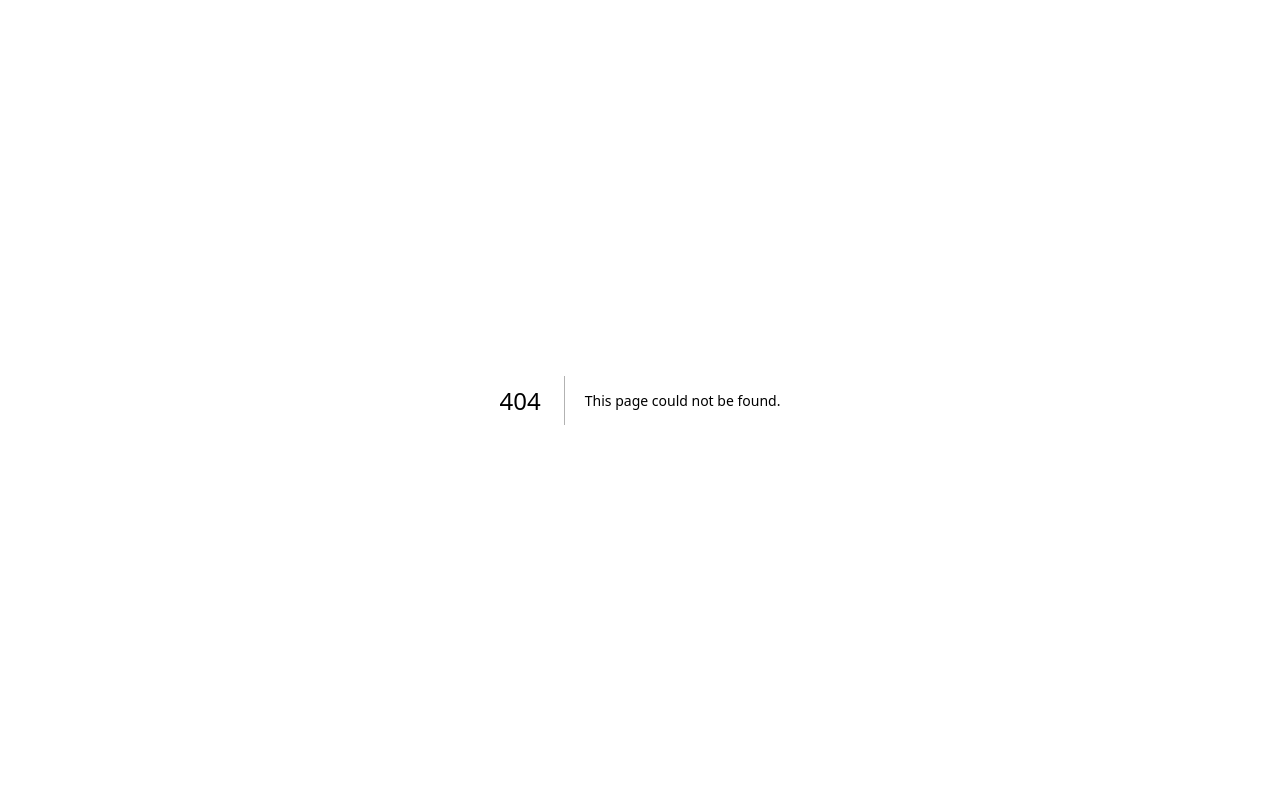
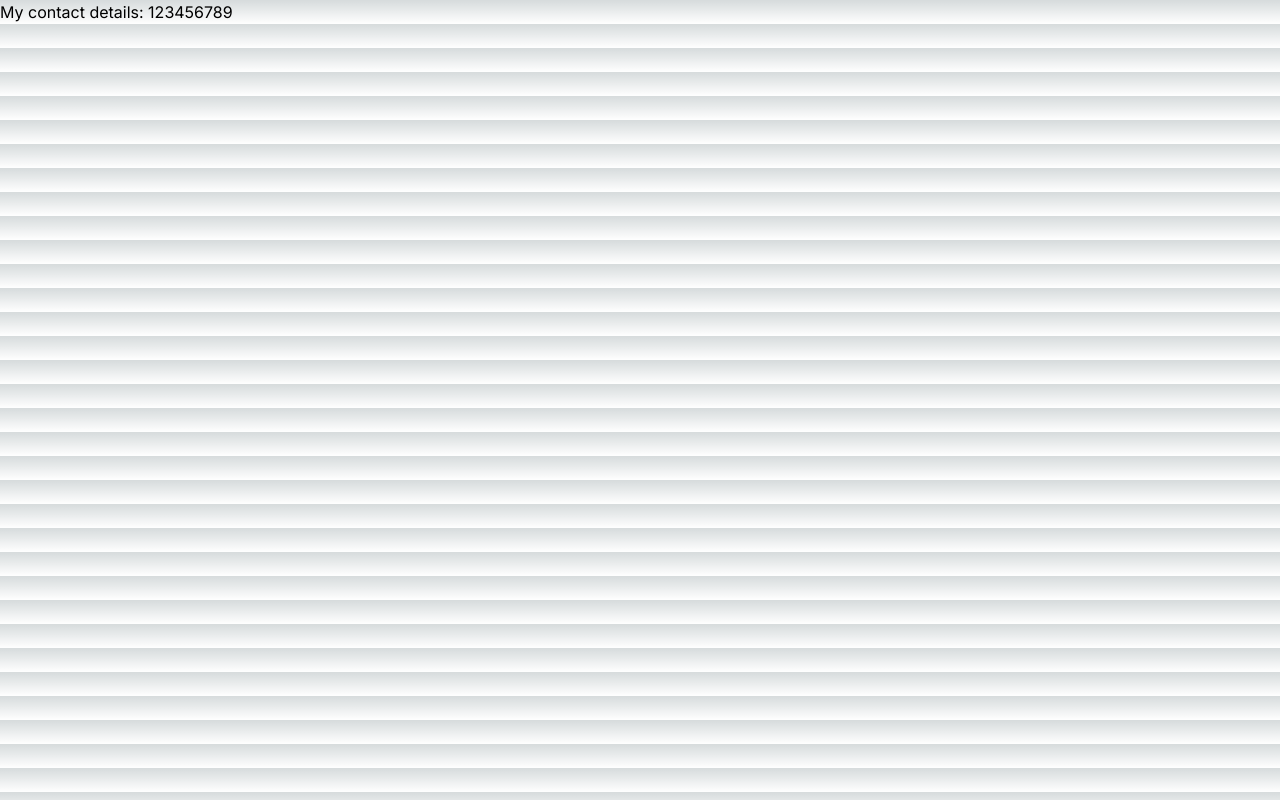
Before and after one commit to jduffey/personal-portfolio-website, a Next.js app: page /contact-me in a window 1280 px wide. Before the commit this address had no page. Built offline with nearby package versions, Linux system fonts and the light colour scheme.

Commit message:
Contact me page (placeholder)

```diff
--- /dev/null
+++ b/app/contact-me/page.js
@@ -0,0 +1,5 @@
+export default function ContactMe({ params }) {
+    return <h3>
+        My contact details: 123456789
+    </h3>
+}
```
